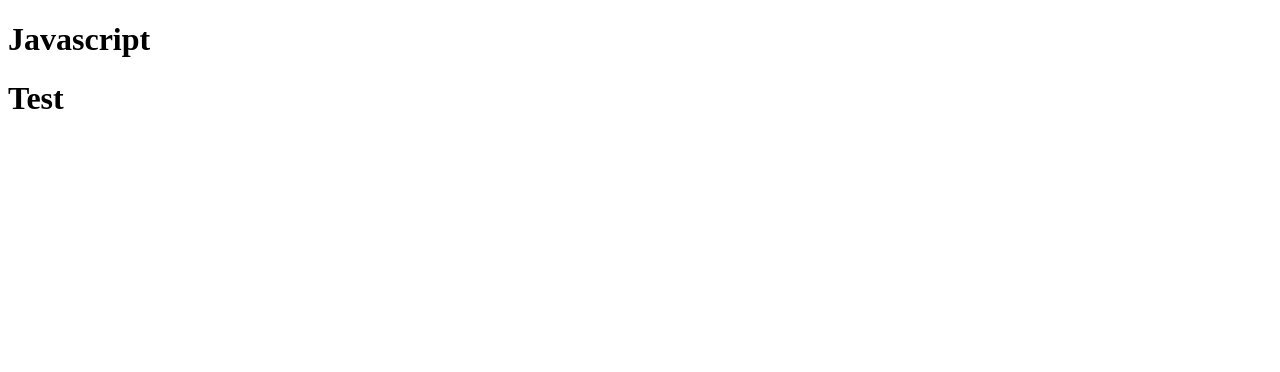
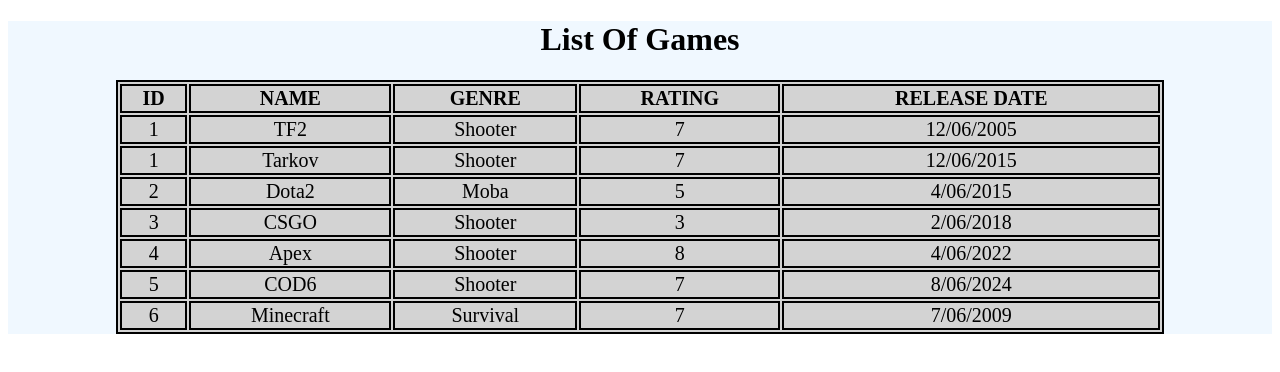
Before and after one commit to YousifSako/yousif_sako_Learning_Angular, an Angular app: page / in a window 1280 px wide. Shown: the top 372 px of the page. Built offline with nearby package versions, Linux system fonts and the light colour scheme.

Commit message:
Display list of games

```diff
--- a/src/app/app.component.css
+++ b/src/app/app.component.css
@@ -0,0 +1,15 @@
+html{
+  background-color: aliceblue;
+}
+div > div > h1{
+  text-align: center;
+}
+div {
+  margin: 0 50px 0 50px;
+}
+table, th, td {
+  border:2px solid black;
+  text-align: center;
+  background-color: lightgray;
+  font-size: 20px;
+}
--- a/src/app/app.component.html
+++ b/src/app/app.component.html
@@ -1,2 +1,31 @@
-<h1>{{varName}}</h1>
-<h1>{{varTest}}</h1>
+<!DOCTYPE html>
+<html lang="en">
+<head>
+  <meta charset="UTF-8">
+  <meta name="viewport" content="width=device-width, initial-scale=1.0">
+  <title>Document</title>
+</head>
+  <body>
+    <div>
+      <div>
+        <h1>List Of Games</h1>
+        <table style="width:100%">
+          <tr>
+            <th>ID</th>
+            <th>NAME</th>
+            <th>GENRE</th>
+            <th>RATING</th>
+            <th>RELEASE DATE</th>
+          </tr>
+          <tr *ngFor="let game of gameList" >
+            <td>{{game.id}}</td>
+            <td>{{game.name}} </td>
+            <td>{{game.genre}}</td>
+            <td>{{game.rating}} </td>
+            <td *ngIf="game.releaseDate">{{game.releaseDate}}</td>
+          </tr>
+        </table>
+      </div>
+    </div>
+  </body>
+</html>
--- a/src/app/app.component.ts
+++ b/src/app/app.component.ts
@@ -1,15 +1,27 @@
 import { Component } from '@angular/core';
 import { RouterOutlet } from '@angular/router';
+import { Games } from "./shared/models/games";
+import {NgForOf, NgIf} from "@angular/common";
+
 
 @Component({
   selector: 'app-root',
   standalone: true,
-  imports: [RouterOutlet],
+  imports: [RouterOutlet, NgIf, NgForOf],
   templateUrl: './app.component.html',
   styleUrl: './app.component.css'
 })
 export class AppComponent {
   title = 'yousif-sako-Learning-Angular';
-  varName:string='Javascript';
-  varTest:string='Test';
+  gameList: Games[] =
+    [
+    {id: 1, name: "TF2", genre: "Shooter", rating: 7, releaseDate: "12/06/2005"},
+    {id: 1, name: "Tarkov", genre: "Shooter", rating: 7, releaseDate: "12/06/2015"},
+    {id: 2, name: "Dota2", genre: "Moba", rating: 5, releaseDate: "4/06/2015"},
+    {id: 3, name: "CSGO", genre: "Shooter", rating: 3, releaseDate: "2/06/2018"},
+    {id: 4, name: "Apex", genre: "Shooter", rating: 8, releaseDate: "4/06/2022"},
+    {id: 5, name: "COD6", genre: "Shooter", rating: 7, releaseDate: "8/06/2024"},
+    {id: 6, name: "Minecraft", genre: "Survival", rating: 7, releaseDate: "7/06/2009"}
+    ]
+
 }
--- a/src/app/shared/models/games.ts
+++ b/src/app/shared/models/games.ts
@@ -3,5 +3,5 @@
   name: string,
   genre: string,
   rating: number,
-  releaseDate?: Date
+  releaseDate?: string
 }
```
